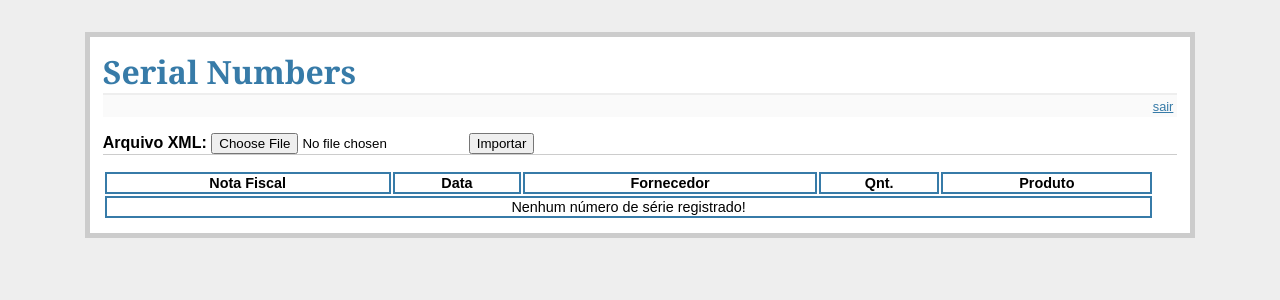
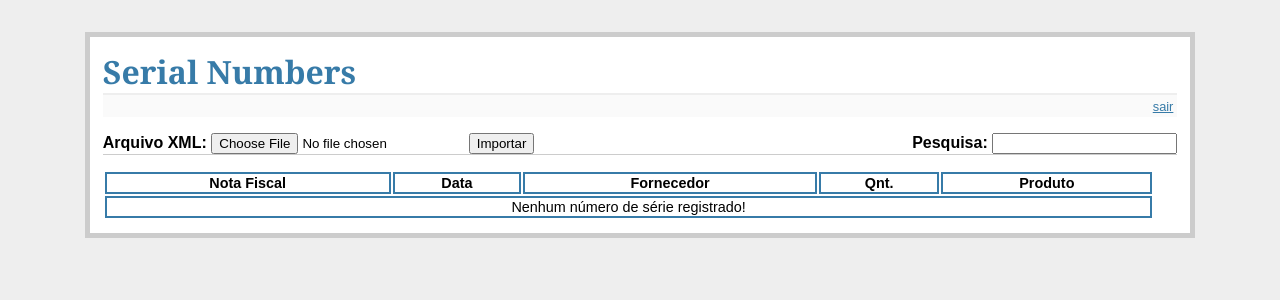
Before and after one commit to wagnerluis1982/serialnumbers, a Flask app: page / in a window 1280 px wide. Shown: the top 300 px of the page. Run offline with Flask 2, Linux system fonts and the light colour scheme; the visitor is signed in with stand-in values (Sample User, id 1); data that the repository does not hold is empty.

Commit message:
Pesquisa de números de série operante

```diff
--- a/serialnumber/control.py
+++ b/serialnumber/control.py
@@ -9,6 +9,8 @@ app.config.from_object(settings)
 
 from . model import session_factory, Supplier, Product, Document, SerialNumber
 Session = session_factory(app.config['DATABASE'], app.config['DEBUG'])
+
+from sqlalchemy import or_
 
 @app.before_request
 def before_request():
@@ -31,11 +33,32 @@ def split_filter(s, sep=None):
     return s.split(sep)
 
 
+def get_search(s):
+    if s:
+        from werkzeug import MultiDict
+        d = MultiDict()
+        for arg in s.split():
+            kv = arg.split(':')
+            if len(kv) == 1:
+                d.add('sn', arg)
+            else:
+                d.add(*kv)
+        return d
+
+
 @app.route('/')
 def list_serials():
-    resultset = g.db_session.query(SerialNumber).join(Document).join(Product).\
+    query = g.db_session.query(SerialNumber).join(Document).join(Product).\
         order_by(Document.date.desc())
-    return render_template('list_serials.html', serials=resultset)
+
+    search = get_search(request.args.get('s'))
+    if search:
+        if 'sn' in search:
+            ft = or_(*[SerialNumber.number.like("%{0}%".format(sn))
+                       for sn in search.getlist('sn')])
+            query = query.filter(ft)
+
+    return render_template('list_serials.html', serials=query)
 
 @app.route('/update/<int:serial_id>', methods=['GET', 'POST'])
 def update_serials(serial_id):
--- a/serialnumber/static/style.css
+++ b/serialnumber/static/style.css
@@ -18,8 +18,12 @@ h2
     { margin: 0.8em 1.2em; }
 .entries li h2
     { margin-left: -1em; }
-form.import
-    { border-bottom: 1px solid #ccc; margin-top: 1em; }
+.forms
+    { border-bottom: 1px solid #ccc; margin-top: 1em; overflow: hidden; }
+.forms #import
+    { float: left; }
+.forms #filter
+    { float: right; }
 form.serials
     { margin-top: 1em; }
 form.serials th
--- a/serialnumber/templates/list_serials.html
+++ b/serialnumber/templates/list_serials.html
@@ -1,13 +1,18 @@
 {% extends "layout.html" %}
 {% block body %}
   {% if session.logged_in %}
-    <form action="{{ url_for('import_xml') }}" method=post
-          enctype=multipart/form-data class=import>
+    <div class=forms>
+      <form id= import action="{{ url_for('import_xml') }}" method=post
+            enctype=multipart/form-data>
         <strong>Arquivo XML:</strong>
         <input type=file name=xml-file>
         <input type=submit value=Importar>
-      </dl>
-    </form>
+      </form>
+      <form id=filter action="{{ url_for('list_serials') }}" method=get>
+        <strong>Pesquisa:</strong>
+        <input type=text name=s value="{{ request.args['s'] }}">
+      </form>
+    </div>
   {% endif %}
   <table class=list>
     <tr><th>Nota Fiscal <th>Data <th>Fornecedor <th>Qnt. <th>Produto <th>
```
